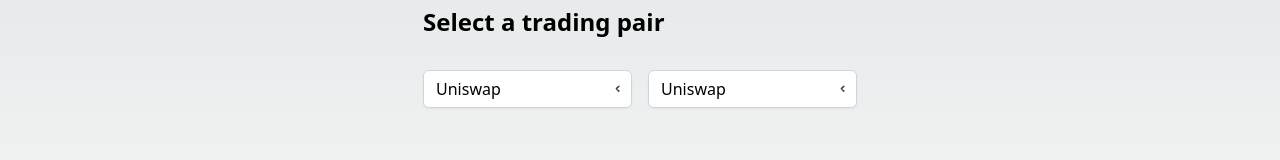
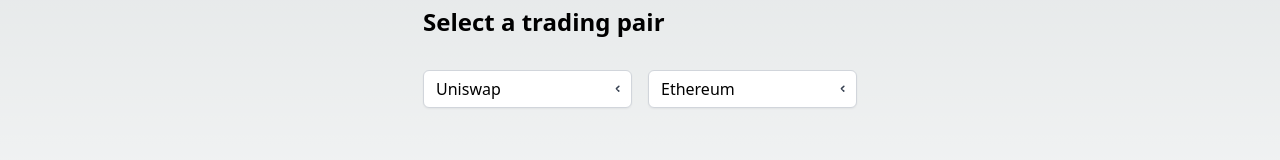
Before and after one commit to AndresAguilera/risk-fe-test-task, a Next.js app: page / in a window 1280 px wide. Shown: the part 343-503 px from the top of the page. Built offline with nearby package versions, Linux system fonts and the light colour scheme.

Commit message:
extract select component

```diff
--- /dev/null
+++ b/components/PairSelector/Select/index.tsx
@@ -0,0 +1,32 @@
+import React, { EventHandler, FC } from "react";
+import { tokens } from "@/data/mock";
+import { Token } from "@/model/token";
+import { Carat } from "@/components/Icons/Icons";
+
+interface SelectProps {
+  token: Token;
+  onChange: EventHandler<any>;
+}
+
+const Select: FC<SelectProps> = ({ token, onChange }) => {
+  return (
+    <div className="relative">
+      <select
+        value={token.address}
+        onChange={onChange}
+        className="block appearance-none w-full py-2 px-3 pr-8 bg-white border border-gray-300 rounded-md shadow-sm leading-tight focus:outline-none focus:shadow-outline-blue focus:border-blue-300"
+      >
+        {tokens.map((token) => (
+          <option key={token.address} value={token.address}>
+            {token.name}
+          </option>
+        ))}
+      </select>
+      <div className="pointer-events-none absolute inset-y-0 right-0 flex items-center px-2 text-gray-700">
+        <Carat />
+      </div>
+    </div>
+  );
+};
+
+export default Select;
--- a/components/PairSelector/index.tsx
+++ b/components/PairSelector/index.tsx
@@ -1,50 +1,21 @@
 import React, { FC, useState } from "react";
-import { Carat } from "@/components/Icons/Icons";
 import { tokens } from "@/data/mock";
+import Select from "@/components/PairSelector/Select";
+import { Token } from "@/model/token";
 
 interface PairSelectorProps {}
 
 const PairSelector: FC<PairSelectorProps> = () => {
-  const [token1, setToken1] = useState("");
-  const [token2, setToken2] = useState("");
+  const [token1, setToken1] = useState<Token>(tokens[0]);
+  const [token2, setToken2] = useState<Token>(tokens[1]);
 
   return (
     <div className="flex items-center justify-center h-screen">
       <div className="flex flex-col space-y-8 ">
         <h1 className="text-2xl font-bold">Select a trading pair</h1>
         <div className="flex space-x-4">
-          <div className="relative">
-            <select
-              value={token1}
-              onChange={(e) => setToken1(e.target.value)}
-              className="block appearance-none w-full py-2 px-3 pr-8 bg-white border border-gray-300 rounded-md shadow-sm leading-tight focus:outline-none focus:shadow-outline-blue focus:border-blue-300"
-            >
-              {tokens.map((token) => (
-                <option key={token.address} value={token.address}>
-                  {token.name}
-                </option>
-              ))}
-            </select>
-            <div className="pointer-events-none absolute inset-y-0 right-0 flex items-center px-2 text-gray-700">
-              <Carat />
-            </div>
-          </div>
-          <div className="relative">
-            <select
-              value={token2}
-              onChange={(e) => setToken2(e.target.value)}
-              className="block appearance-none w-full py-2 px-3 pr-8 bg-white border border-gray-300 rounded-md shadow-sm leading-tight focus:outline-none focus:shadow-outline-blue focus:border-blue-300"
-            >
-              {tokens.map((token) => (
-                <option key={token.address} value={token.address}>
-                  {token.name}
-                </option>
-              ))}
-            </select>
-            <div className="pointer-events-none absolute inset-y-0 right-0 flex items-center px-2 text-gray-700">
-              <Carat />
-            </div>
-          </div>
+          <Select token={token1} onChange={(e) => setToken1(e.target.value)} />
+          <Select token={token2} onChange={(e) => setToken2(e.target.value)} />
         </div>
       </div>
     </div>
--- a/tsconfig.json
+++ b/tsconfig.json
@@ -1,6 +1,6 @@
 {
   "compilerOptions": {
-    "target": "es5",
+    "target": "es6",
     "lib": ["dom", "dom.iterable", "esnext"],
     "allowJs": true,
     "skipLibCheck": true,
```
